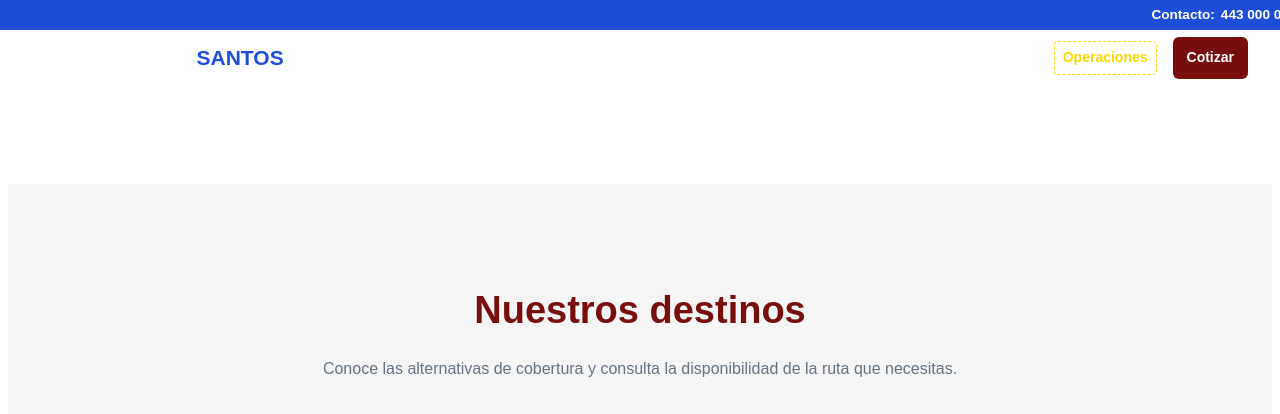
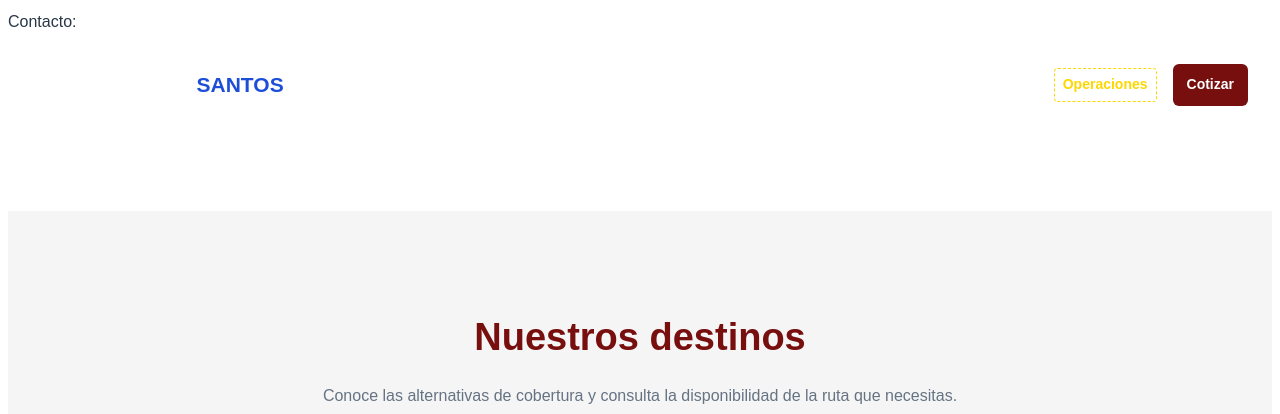
Before and after one commit to jose200723zamarripa-cell/ts-pagina-Web-Transporte-Santos, a Django app: page /destinos/ in a window 1280 px wide. Shown: the top 414 px of the page. Run offline with Django 5.2, Linux system fonts and the light colour scheme.

Commit message:
Update base.html

```diff
--- a/inicio/templates/inicio/base.html
+++ b/inicio/templates/inicio/base.html
@@ -36,21 +36,6 @@
             background: var(--blanco);
 
         }
-.barra-contacto {
-    position: fixed;
-    top: 0;
-    left: 0;
-    width: 100%;
-    height: 30px;
-    background-color: #1D4ED8;
-    color: #FFFFFF;
-    font-size: 0.85rem;
-    font-weight: 600;
-    display: flex;
-    align-items: center;
-    justify-content: flex-end;
-    padding: 0 24px;
-    z-index: 1001;
 }
 
 .barra-contacto a {
@@ -63,7 +48,7 @@
 
         header {
             position: fixed;
-            top: 30px;
+            top: 0;
             left: 0;
             width: 100%;
             z-index: 1000;
```
